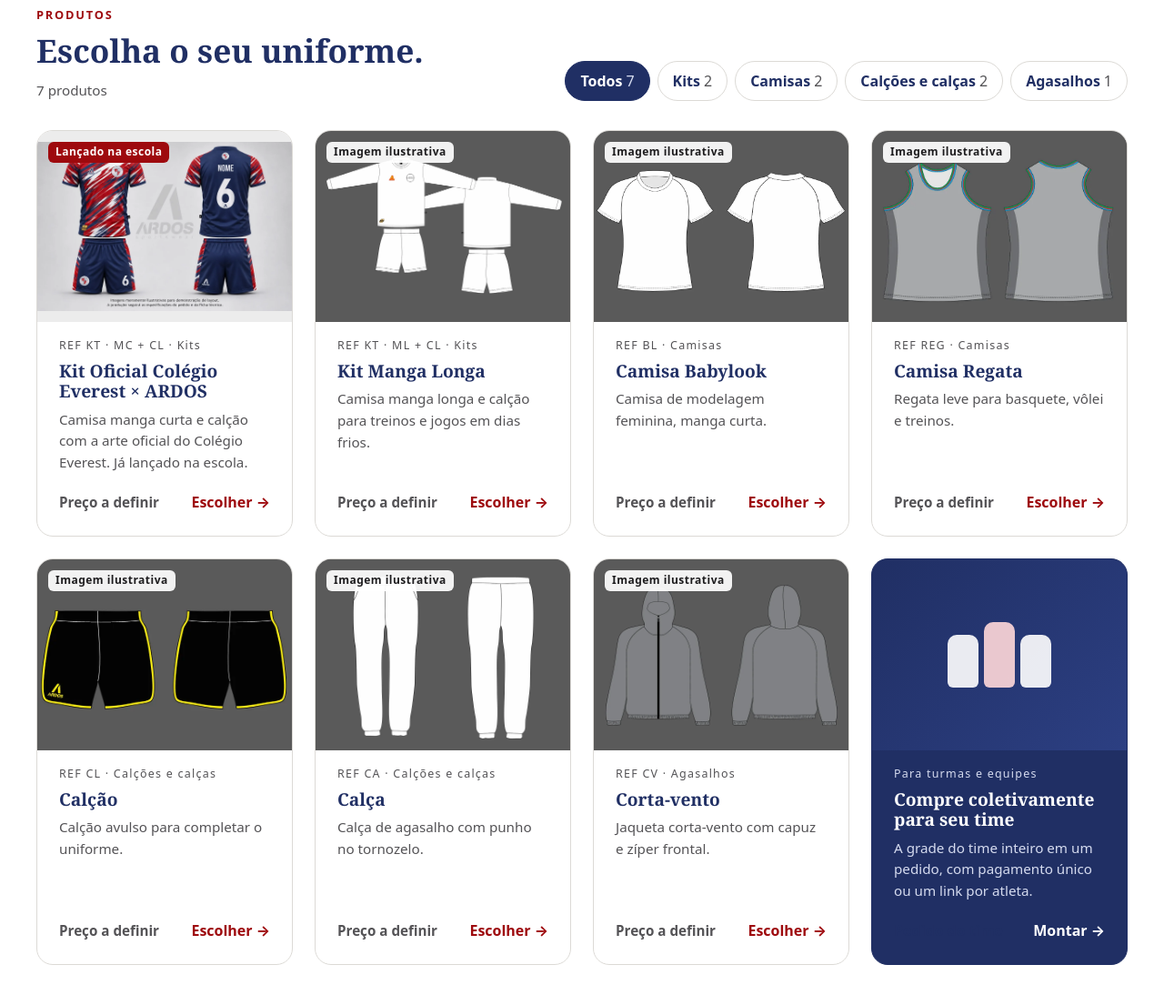
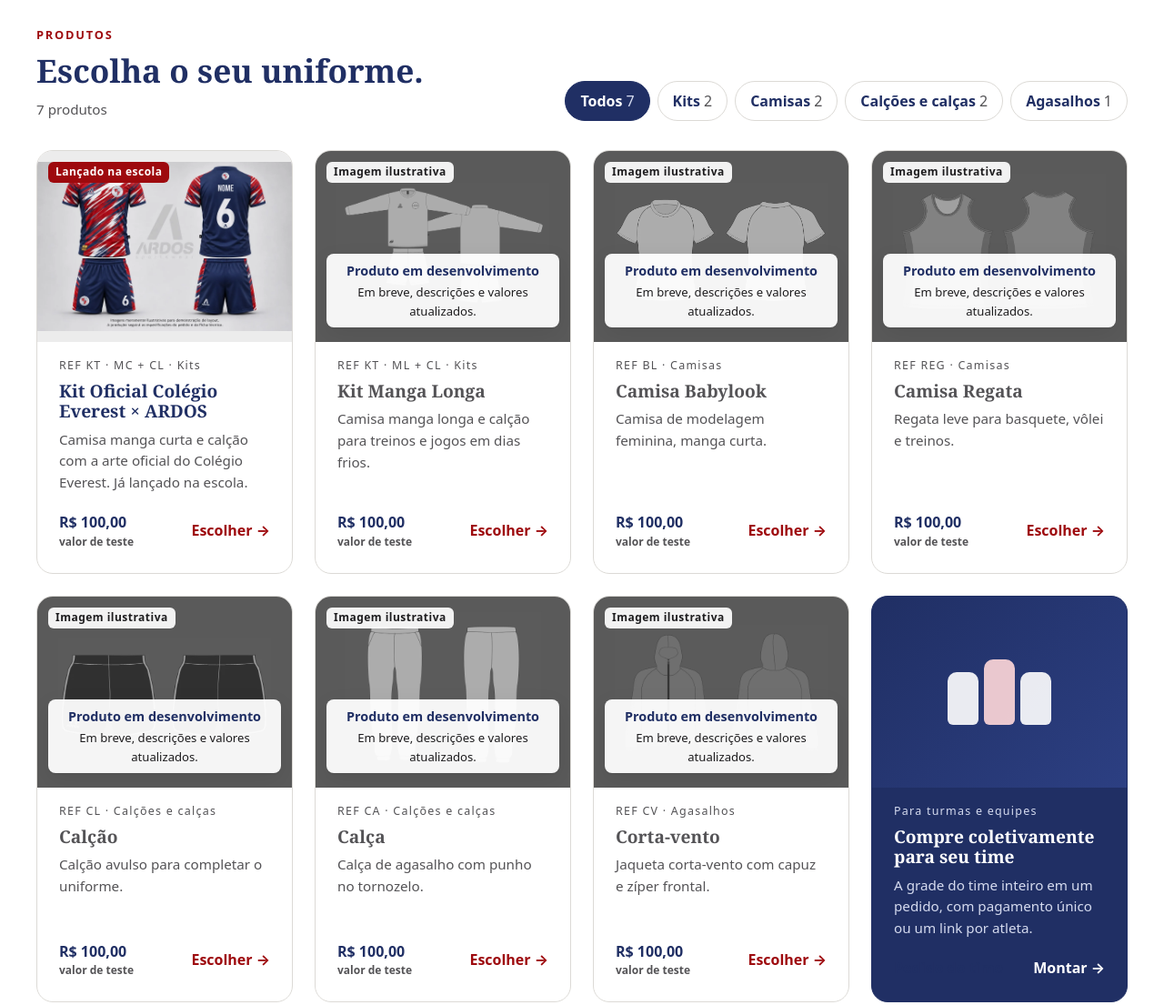
Before and after one commit to victormordekai/loja-everest-ardos-teste, a plain HTML site: page index.html in a window 1280 px wide. Shown: the part 1206-2311 px from the top of the page at 91% size. Drawn offline with Linux system fonts and the light colour scheme.

Commit message:
v0.2.0: valor de teste e cartões de produto em desenvolvimento
Todos os produtos com R$ 100,00 (valor de teste, marcado na tela).
Produtos em desenvolvimento aparecem em cinza, afastados, com o aviso
"Em breve, descrições e valores atualizados"; situação 'indisponivel'
mostra "sem estoque ou fora do catálogo" e bloqueia a venda.
Testes: 8 de unidade e 60 verificações de navegador.

Co-Authored-By: Claude Opus 5.5 <noreply@anthropic.com>
Claude-Session: https://claude.ai/code/session_01NcbDGrD1FaZzqrfasPT3ZP

```diff
--- a/assets/css/loja.css
+++ b/assets/css/loja.css
@@ -109,8 +109,9 @@
 .cartao__resumo { color: var(--cor-texto-suave); font-size: .95rem; margin: 0; }
 .cartao__rodape { margin-top: auto; display: flex; justify-content: space-between; align-items: center; gap: var(--esp-3); padding-top: var(--esp-3); }
 .preco { font-weight: 800; color: var(--everest-azul); }
+.preco__nota { display: block; font-size: .75rem; font-weight: 600; color: var(--cor-texto-suave); }
 .preco--pendente { font-weight: 600; color: var(--cor-texto-suave); font-size: .95rem; }
-.cartao__acao { font-weight: 700; color: var(--everest-bordo); transition: transform var(--tempo-rapido) var(--curva); }
+.cartao__acao { white-space: nowrap; font-weight: 700; color: var(--everest-bordo); transition: transform var(--tempo-rapido) var(--curva); }
 .cartao:hover .cartao__acao { transform: translateX(4px); }
 .cartao--coletiva { background: var(--everest-azul); color: #fff; border-color: var(--everest-azul); }
 .cartao--coletiva .cartao__midia { display: grid; place-items: center; background: linear-gradient(135deg, var(--everest-azul), #2c3f82); }
@@ -120,6 +121,14 @@
 .icone-time span { width: 34px; height: 58px; border-radius: 10px 10px 6px 6px; background: #fff; opacity: .9; }
 .icone-time span:nth-child(2) { height: 72px; background: #ffd9da; }
 .vitrine__vazia { padding: var(--esp-6); text-align: center; background: #fff; border: 1px dashed var(--cor-linha); border-radius: var(--raio-grande); }
+
+/* produto em desenvolvimento / fora do catálogo: foto em cinza, afastada, com aviso por cima */
+.cartao--em-breve .cartao__midia img { filter: grayscale(1) contrast(.9); opacity: .55; transform: scale(.84); }
+.cartao--em-breve:hover .cartao__midia img { transform: scale(.88); opacity: .7; }
+.cartao__aviso { position: absolute; left: var(--esp-3); right: var(--esp-3); bottom: var(--esp-4); z-index: 1; display: grid; gap: 2px; padding: var(--esp-2) var(--esp-3); border-radius: 8px; background: rgba(255,255,255,.94); color: var(--cor-texto); font-size: .82rem; text-align: center; box-shadow: var(--sombra); }
+.cartao__aviso strong { color: var(--everest-azul); font-size: .9rem; }
+.cartao--indisponivel .cartao__aviso strong { color: var(--everest-bordo); }
+.cartao--em-breve .cartao__nome a, .cartao--em-breve .cartao__resumo { color: var(--cor-texto-suave); }
 
 /* ---------- Destaque coletivo ---------- */
 .chamada { display: grid; grid-template-columns: 1.2fr 1fr; gap: var(--esp-6); align-items: center; padding: var(--esp-7); border-radius: var(--raio-grande); background: var(--everest-azul); color: #fff; position: relative; overflow: hidden; }
--- a/assets/js/config.js
+++ b/assets/js/config.js
@@ -4,7 +4,7 @@
  */
 window.LOJA = window.LOJA || {};
 window.LOJA.config = Object.freeze({
-  versao: 'v0.1.0',
+  versao: 'v0.2.0',
   ambiente: 'TESTE',                 // TESTE: nada é enviado nem cobrado
   dataVersao: '26/11/2026',
 
@@ -12,6 +12,14 @@ window.LOJA.config = Object.freeze({
   maxLinksPorCobranca: 3,            // até 3 cartões/links por cobrança
   valorMinimoPorLinkCentavos: 100,   // R$ 1,00 — mínimo real depende do meio de pagamento: PENDENTE
   parcelasMaximasCartao: null,       // PENDENTE (o Clube Curitibano usa até 6x; não vale para este cliente sem decisão)
+
+  // Produtos em desenvolvimento podem ser comprados só na versão de teste (para validar pedidos).
+  vendaEmDesenvolvimentoNoTeste: true,
+  mensagens: {
+    emDesenvolvimento: 'Produto em desenvolvimento',
+    emDesenvolvimentoDetalhe: 'Em breve, descrições e valores atualizados.',
+    indisponivel: 'Produto sem estoque ou fora do catálogo'
+  },
 
   // Simulação: preços ainda não definidos. Valor fictício, só para testar a divisão.
   precoSimulacaoCentavos: 10000,     // R$ 100,00 por item — FICTÍCIO
--- a/assets/js/dados/produtos.js
+++ b/assets/js/dados/produtos.js
@@ -1,4 +1,9 @@
 /* CATÁLOGO — um registro por produto.
+ * situacao:
+ *   'disponivel'          à venda
+ *   'em-desenvolvimento'  aparece em cinza com o aviso "em breve"; só é vendido na versão de teste
+ *   'indisponivel'        aparece em cinza com "sem estoque ou fora do catálogo"; nunca é vendido
+ * precoTeste=true: o preço é o valor de teste (R$ 100,00), não o preço real.
  * Para trocar a foto: substituir o arquivo em assets/img/produtos/ com o mesmo nome
  * (ou mudar "imagem.src") e trocar "imagem.tipo" para "foto".
  * Para definir o preço: preencher "precoCentavos" (ex.: 18800 = R$ 188,00).
@@ -32,7 +37,9 @@ window.LOJA.produtos = Object.freeze([
     imagem: { src: 'kit-oficial-everest.webp', tipo: 'arte', fundo: 'claro',
       alt: 'Kit oficial: camisa azul-marinho com pinceladas bordô e brancas, frente e costas com nome e número 6, e calção azul-marinho com número 6.' },
     selo: 'Lançado na escola',
-    precoCentavos: null,
+    situacao: 'disponivel',
+    precoCentavos: 10000,
+    precoTeste: true,
     campos: ['tamanho', 'nome', 'numero', 'posicao', 'tamCalcao', 'variante'],
     rotuloTamanho: 'Camisa',
     variantes: ['PADRÃO DA ARTE'],
@@ -47,9 +54,11 @@ window.LOJA.produtos = Object.freeze([
     resumo: 'Camisa manga longa e calção para treinos e jogos em dias frios.',
     descricao: 'Camisa manga longa e calção com a identidade do Colégio Everest. A arte final segue o padrão aprovado pela escola.',
     composicao: ['Camisa manga longa (ML)', 'Calção (CL)'],
+    situacao: 'em-desenvolvimento',
     imagem: { src: 'kit-manga-longa.webp', tipo: 'mockup', fundo: 'estudio',
       alt: 'Mockup neutro do kit manga longa: camisa branca de manga longa e calção branco, frente e costas.' },
-    precoCentavos: null,
+    precoCentavos: 10000,
+    precoTeste: true,
     campos: ['tamanho', 'nome', 'numero', 'posicao', 'tamCalcao', 'variante'],
     rotuloTamanho: 'Camisa',
     variantes: ['PADRÃO DA ARTE'],
@@ -63,9 +72,11 @@ window.LOJA.produtos = Object.freeze([
     resumo: 'Camisa de modelagem feminina, manga curta.',
     descricao: 'Camisa babylook com a identidade do Colégio Everest, para atletas e torcida.',
     composicao: ['Camisa babylook (BL)'],
+    situacao: 'em-desenvolvimento',
     imagem: { src: 'camisa-babylook.webp', tipo: 'mockup', fundo: 'estudio',
       alt: 'Mockup neutro da camisa babylook branca, frente e costas.' },
-    precoCentavos: null,
+    precoCentavos: 10000,
+    precoTeste: true,
     campos: ['tamanho', 'nome', 'numero', 'variante'],
     rotuloTamanho: 'Tamanho',
     variantes: ['PADRÃO DA ARTE'],
@@ -79,9 +90,11 @@ window.LOJA.produtos = Object.freeze([
     resumo: 'Regata leve para basquete, vôlei e treinos.',
     descricao: 'Regata com a identidade do Colégio Everest, para modalidades de quadra e treinos.',
     composicao: ['Regata (REG)'],
+    situacao: 'em-desenvolvimento',
     imagem: { src: 'camisa-regata.webp', tipo: 'mockup', fundo: 'estudio',
       alt: 'Mockup neutro da camisa regata cinza com recortes laterais, frente e costas.' },
-    precoCentavos: null,
+    precoCentavos: 10000,
+    precoTeste: true,
     campos: ['tamanho', 'nome', 'numero', 'posicao', 'variante'],
     rotuloTamanho: 'Tamanho',
     variantes: ['PADRÃO DA ARTE'],
@@ -95,9 +108,11 @@ window.LOJA.produtos = Object.freeze([
     resumo: 'Calção avulso para completar o uniforme.',
     descricao: 'Calção esportivo com a identidade do Colégio Everest, vendido separadamente.',
     composicao: ['Calção (CL)'],
+    situacao: 'em-desenvolvimento',
     imagem: { src: 'calcao.webp', tipo: 'mockup', fundo: 'estudio',
       alt: 'Mockup do calção preto com vivo amarelo nas laterais, frente e costas.' },
-    precoCentavos: null,
+    precoCentavos: 10000,
+    precoTeste: true,
     campos: ['tamanho', 'numero', 'variante'],
     rotuloTamanho: 'Tamanho',
     variantes: ['PADRÃO DA ARTE'],
@@ -111,9 +126,11 @@ window.LOJA.produtos = Object.freeze([
     resumo: 'Calça de agasalho com punho no tornozelo.',
     descricao: 'Calça para aquecimento e uso no dia a dia esportivo, com a identidade do Colégio Everest.',
     composicao: ['Calça (CA)'],
+    situacao: 'em-desenvolvimento',
     imagem: { src: 'calca.webp', tipo: 'mockup', fundo: 'estudio',
       alt: 'Mockup neutro da calça branca com punho no tornozelo, frente e costas.' },
-    precoCentavos: null,
+    precoCentavos: 10000,
+    precoTeste: true,
     campos: ['tamanho', 'variante'],
     rotuloTamanho: 'Tamanho',
     variantes: ['PADRÃO DA ARTE'],
@@ -127,9 +144,11 @@ window.LOJA.produtos = Object.freeze([
     resumo: 'Jaqueta corta-vento com capuz e zíper frontal.',
     descricao: 'Corta-vento com capuz para treinos, viagens e torcida, com a identidade do Colégio Everest.',
     composicao: ['Corta-vento (CV)'],
+    situacao: 'em-desenvolvimento',
     imagem: { src: 'corta-vento.webp', tipo: 'mockup', fundo: 'estudio',
       alt: 'Mockup neutro do corta-vento cinza com capuz e zíper, frente e costas.' },
-    precoCentavos: null,
+    precoCentavos: 10000,
+    precoTeste: true,
     campos: ['tamanho', 'nome', 'variante'],
     rotuloTamanho: 'Tamanho',
     variantes: ['PADRÃO DA ARTE'],
--- a/assets/js/nucleo/util.js
+++ b/assets/js/nucleo/util.js
@@ -30,6 +30,20 @@
 
   function produtoPorSlug(slug) { return LOJA.produtos.find(p => p.slug === slug) || null; }
 
+  /** Pode ser colocado no carrinho? Indisponível nunca; em desenvolvimento só na versão de teste. */
+  function podeVender(produto) {
+    const s = produto.situacao || 'disponivel';
+    if (s === 'indisponivel') return false;
+    if (s === 'em-desenvolvimento') return LOJA.config.ambiente === 'TESTE' && LOJA.config.vendaEmDesenvolvimentoNoTeste;
+    return true;
+  }
+
+  /** Preço para exibir: "R$ 100,00 · valor de teste", "R$ 188,00" ou "Preço a definir". */
+  function textoPreco(produto) {
+    if (!Number.isInteger(produto.precoCentavos)) return 'Preço a definir';
+    return LOJA.divisao.formatarBRL(produto.precoCentavos) + (produto.precoTeste ? ' · valor de teste' : '');
+  }
+
   /** Texto para nome/variante: caixa alta, sem caracteres de controle (como na Grade Web do Portal). */
   function textoMaiusculo(valor) {
     return String(valor || '').normalize('NFC')
@@ -44,5 +58,5 @@
 
   const reduzirMovimento = () => window.matchMedia('(prefers-reduced-motion: reduce)').matches;
 
-  Object.assign(LOJA, { el, $, $$, raiz, imagemProduto, paginaProduto, produtoPorSlug, textoMaiusculo, novoId, reduzirMovimento });
+  Object.assign(LOJA, { el, $, $$, raiz, imagemProduto, paginaProduto, produtoPorSlug, podeVender, textoPreco, textoMaiusculo, novoId, reduzirMovimento });
 })();
--- a/assets/js/paginas/carrinho.js
+++ b/assets/js/paginas/carrinho.js
@@ -111,7 +111,8 @@
     const { linhas, semPreco } = LOJA.carrinho.linhasCobraveis(carrinho, estado.simular);
     const precisaSimular = semPreco > 0 || (estado.simular && LOJA.produtos.some(p => p.precoCentavos === null));
     $('[data-sem-preco]').hidden = !precisaSimular;
-    $('[data-simulacao-aviso]').hidden = !estado.simular;
+    const temValorTeste = carrinho.itens.some(i => (i.tipo === 'individual' ? [i.slug] : i.equipes.map(e => e.slug)).some(s => { const p = LOJA.produtoPorSlug(s); return p && p.precoTeste; }));
+    $('[data-simulacao-aviso]').hidden = !(estado.simular || temValorTeste);
     const caixa = $('[data-cobrancas]'); caixa.textContent = ''; blocosCobranca = [];
     if (semPreco > 0) {
       caixa.append(el('p', { class: 'aviso', text: 'A divisão aparece aqui quando os preços estiverem definidos (ou com a simulação ligada).' }));
@@ -187,7 +188,7 @@
       schema: 'everest.ardos.loja.pedido.teste.v1',
       ambiente: 'TESTE', aviso: 'Pedido de teste: não foi enviado, não gera cobrança e não é pedido oficial da ARDOS.',
       codigoTeste: codigo, geradoEm: new Date().toISOString(), versaoLoja: LOJA.config.versao,
-      valoresFicticios: estado.simular, modoPagamento: estado.modo,
+      valoresFicticios: estado.simular || !$('[data-simulacao-aviso]').hidden, modoPagamento: estado.modo,
       retirada: { local: LOJA.config.retirada.local, aluno: dados.aluno.trim(), turma: dados.turma.trim(), unidade: dados.unidade },
       responsavel: { nome: dados.responsavel.trim(), email: dados.email.trim(), telefone: dados.telefone.trim() },
       itens: carrinho.itens.map(i => i.tipo === 'individual' ? { tipo: i.tipo, produto: i.slug, unidades: i.unidades } : { tipo: i.tipo, equipes: i.equipes }),
--- a/assets/js/paginas/coletiva.js
+++ b/assets/js/paginas/coletiva.js
@@ -51,7 +51,7 @@
   function novaEquipe(focar) {
     contadorEquipes++;
     const idNome = 'equipe-nome-' + contadorEquipes, idProduto = 'equipe-produto-' + contadorEquipes;
-    const seletor = el('select', { id: idProduto, name: 'produto' }, LOJA.produtos.map(p => el('option', { value: p.slug, text: p.nome })));
+    const seletor = el('select', { id: idProduto, name: 'produto' }, LOJA.produtos.filter(LOJA.podeVender).map(p => el('option', { value: p.slug, text: p.nome + (p.situacao === 'em-desenvolvimento' ? ' (em desenvolvimento)' : '') })));
     const equipe = el('section', { class: 'equipe', role: 'group' },
       el('div', { class: 'equipe__topo' },
         el('h2', { text: 'Equipe' }),
--- a/assets/js/paginas/inicio.js
+++ b/assets/js/paginas/inicio.js
@@ -13,23 +13,33 @@
   let filtroAtual = 'todos';
 
   function precoTexto(produto) {
-    return Number.isInteger(produto.precoCentavos)
-      ? el('span', { class: 'preco', text: LOJA.divisao.formatarBRL(produto.precoCentavos) })
-      : el('span', { class: 'preco preco--pendente', text: 'Preço a definir' });
+    if (!Number.isInteger(produto.precoCentavos)) return el('span', { class: 'preco preco--pendente', text: 'Preço a definir' });
+    return el('span', { class: 'preco' }, LOJA.divisao.formatarBRL(produto.precoCentavos),
+      produto.precoTeste ? el('small', { class: 'preco__nota', text: 'valor de teste' }) : null);
+  }
+
+  /** Aviso sobre a foto: produto em desenvolvimento ou fora do catálogo. */
+  function avisoSituacao(produto) {
+    const M = LOJA.config.mensagens;
+    if (produto.situacao === 'em-desenvolvimento') return el('span', { class: 'cartao__aviso' }, el('strong', { text: M.emDesenvolvimento }), el('span', { text: M.emDesenvolvimentoDetalhe }));
+    if (produto.situacao === 'indisponivel') return el('span', { class: 'cartao__aviso' }, el('strong', { text: M.indisponivel }));
+    return null;
   }
 
   function cartaoProduto(produto) {
     const seloTexto = produto.selo || (produto.imagem.tipo === 'mockup' ? 'Imagem ilustrativa' : null);
-    return el('article', { class: 'cartao', dataset: { categoria: produto.categoria, chave: produto.slug } },
+    const classeSituacao = produto.situacao === 'em-desenvolvimento' ? ' cartao--em-breve' : produto.situacao === 'indisponivel' ? ' cartao--em-breve cartao--indisponivel' : '';
+    return el('article', { class: 'cartao' + classeSituacao, dataset: { categoria: produto.categoria, chave: produto.slug } },
       el('div', { class: 'cartao__midia' + (produto.imagem.fundo === 'claro' ? ' cartao__midia--clara' : '') },
         seloTexto ? el('span', { class: 'selo' + (produto.selo ? ' selo--oficial' : ''), text: seloTexto }) : null,
         el('img', { src: LOJA.imagemProduto(produto), alt: produto.imagem.alt, loading: 'lazy', decoding: 'async', width: '800', height: '600' }),
+        avisoSituacao(produto),
         el('span', { class: 'cartao__faixa', 'aria-hidden': 'true' })),
       el('div', { class: 'cartao__corpo' },
         el('span', { class: 'cartao__ref', text: `REF ${produto.ref} · ${LOJA.categorias[produto.categoria]}` }),
         el('h3', { class: 'cartao__nome' }, el('a', { href: LOJA.paginaProduto(produto), text: produto.nome })),
         el('p', { class: 'cartao__resumo', text: produto.resumo }),
-        el('div', { class: 'cartao__rodape' }, precoTexto(produto), el('span', { class: 'cartao__acao', 'aria-hidden': 'true', text: 'Escolher →' }))));
+        el('div', { class: 'cartao__rodape' }, precoTexto(produto), el('span', { class: 'cartao__acao', 'aria-hidden': 'true', text: LOJA.podeVender(produto) ? 'Escolher →' : 'Ver →' }))));
   }
 
   function cartaoColetiva() {
```
Also changed, not shown: assets/js/paginas/produto.js (+6 -2 lines), index.html (+2 -2 lines), pages/carrinho.html (+3 -3 lines), pages/coletiva.html (+2 -2 lines), pages/privacidade.html (+2 -2 lines), pages/produto.html (+4 -3 lines), tools/fontes/carrinho.html (+1 -1 lines), tools/fontes/produto.html (+2 -1 lines), tools/parciais/rodape.html (+1 -1 lines), tools/parciais/topo.html (+1 -1 lines), 3 other files.
